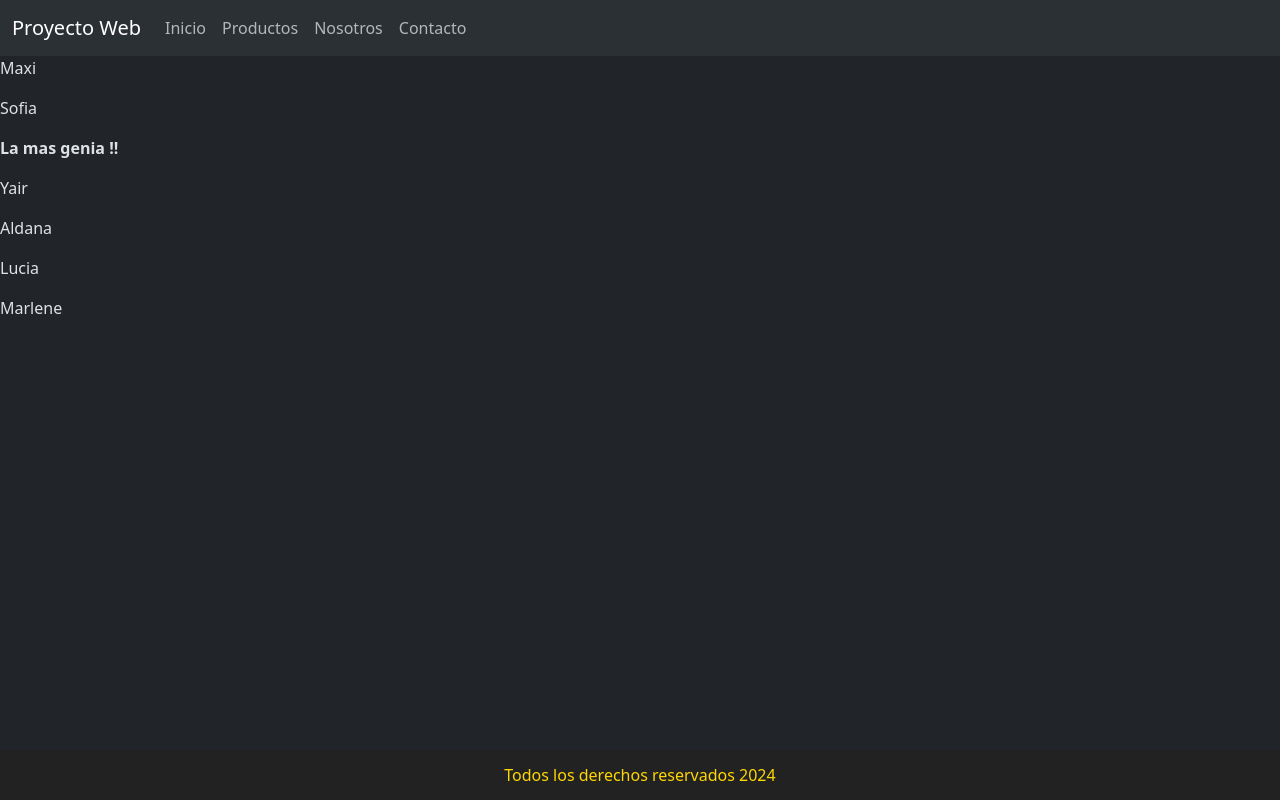
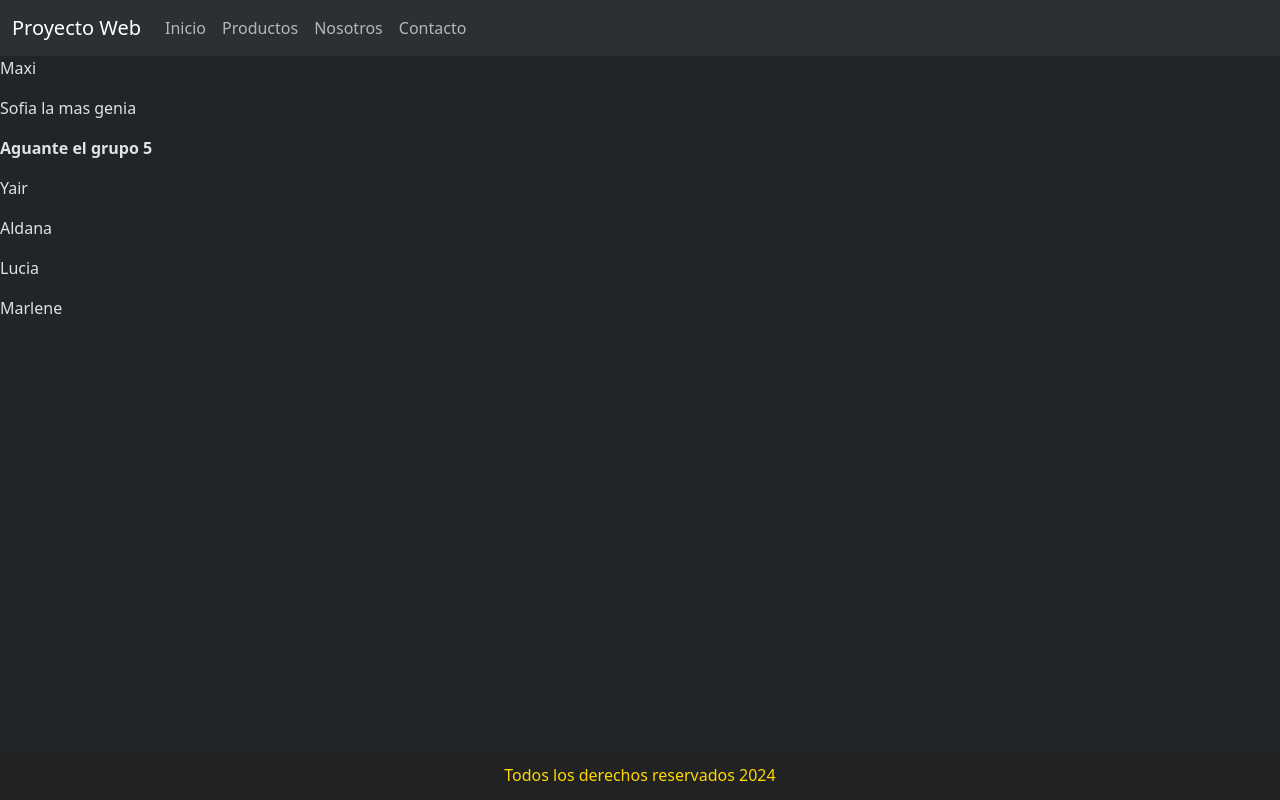
Before and after one commit to mlapeducacionit/proyecto-colab, a website built with Vite: page index.html in a window 1280 px wide. Built offline with nearby package versions, Linux system fonts and the light colour scheme.

```diff
--- a/index.html
+++ b/index.html
@@ -35,8 +35,8 @@
 
       <p>Maxi</p>
 
-      <p>Sofia</p>
-      <p><strong>La mas genia !!</strong></p>
+      <p>Sofia la mas genia</p>
+      <p><strong>Aguante el grupo 5</strong></p>
 
       <p>Yair</p>
 
```
